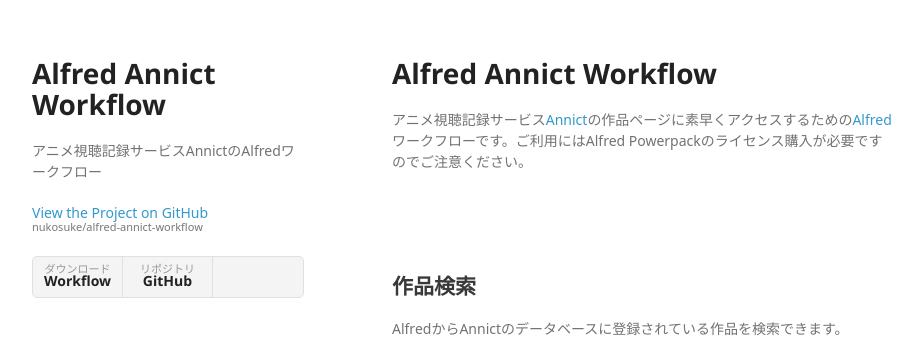
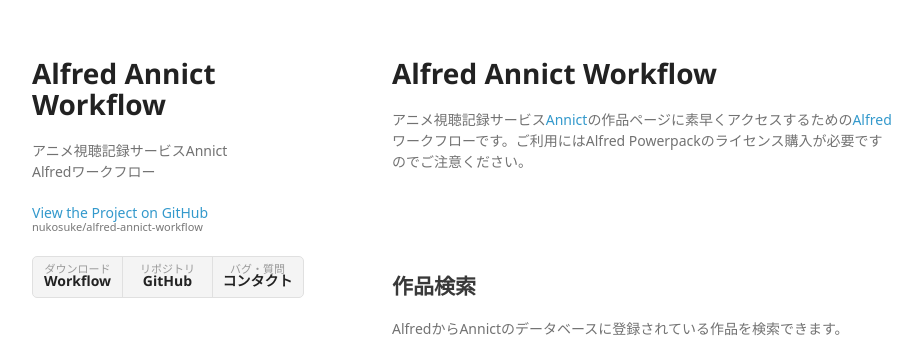
Before and after one commit to nukosuke/alfred-annict-workflow, a plain HTML site: page index.html in a window 1280 px wide. Shown: the top 347 px of the page, without its empty margins (178-1100 px from the left). Drawn offline with Linux system fonts and the light colour scheme; a web font is replaced by a local one.

Commit message:
Update index.html

```diff
--- a/index.html
+++ b/index.html
@@ -16,7 +16,7 @@
     <div class="wrapper">
       <header>
         <h1>Alfred Annict Workflow</h1>
-        <p>アニメ視聴記録サービスAnnictのAlfredワークフロー</p>
+        <p>アニメ視聴記録サービスAnnict<br>Alfredワークフロー</p>
 
         <p class="view"><a href="https://github.com/nukosuke/alfred-annict-workflow">View the Project on GitHub <small>nukosuke/alfred-annict-workflow</small></a></p>
 
@@ -24,6 +24,7 @@
         <ul>
           <li><a href="https://github.com/nukosuke/alfred-annict-workflow/releases/download/v0.0.0-alpha/Annict.alfredworkflow">ダウンロード<strong>Workflow</strong></a></li>
           <li><a href="https://github.com/nukosuke/alfred-annict-workflow">リポジトリ<strong>GitHub</strong></a></li>
+          <li><a href="https://github.com/nukosuke/alfred-annict-workflow/issues">バグ・質問<strong>コンタクト</strong></a></li>
         </ul>
       </header>
       <section>
```
